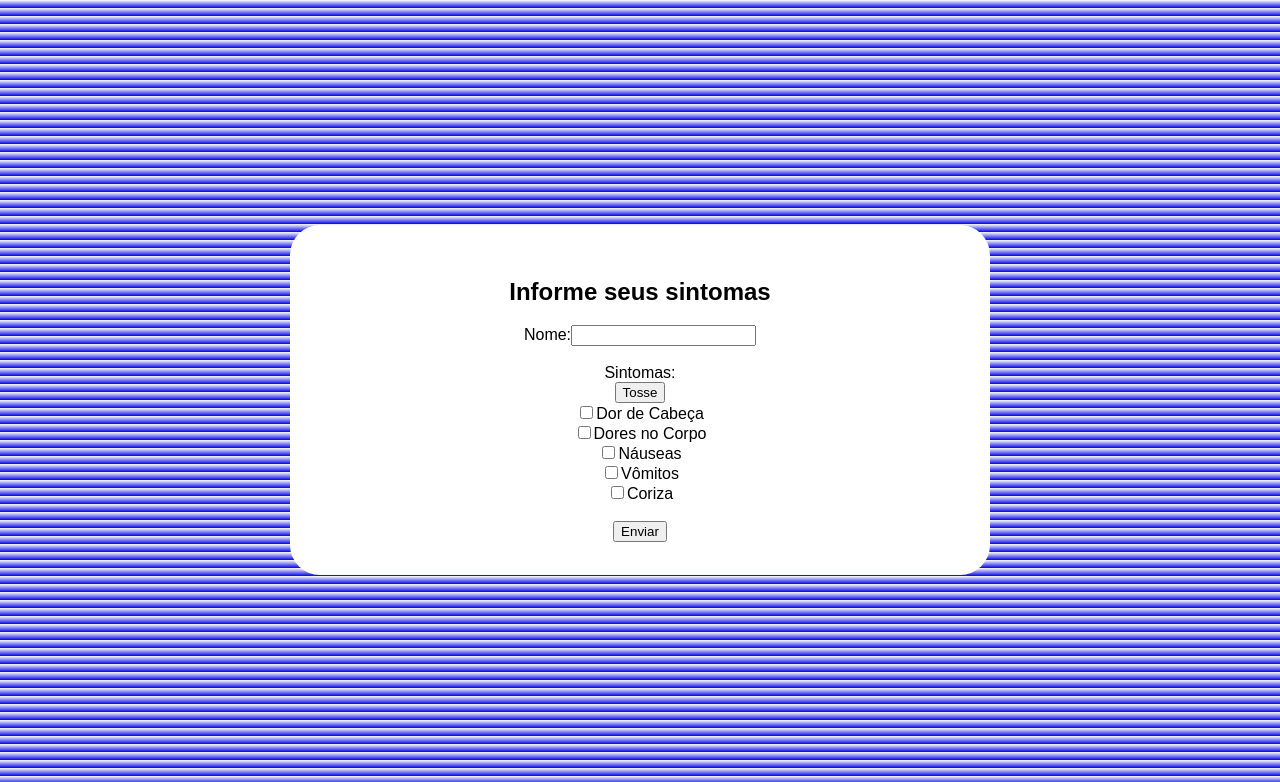
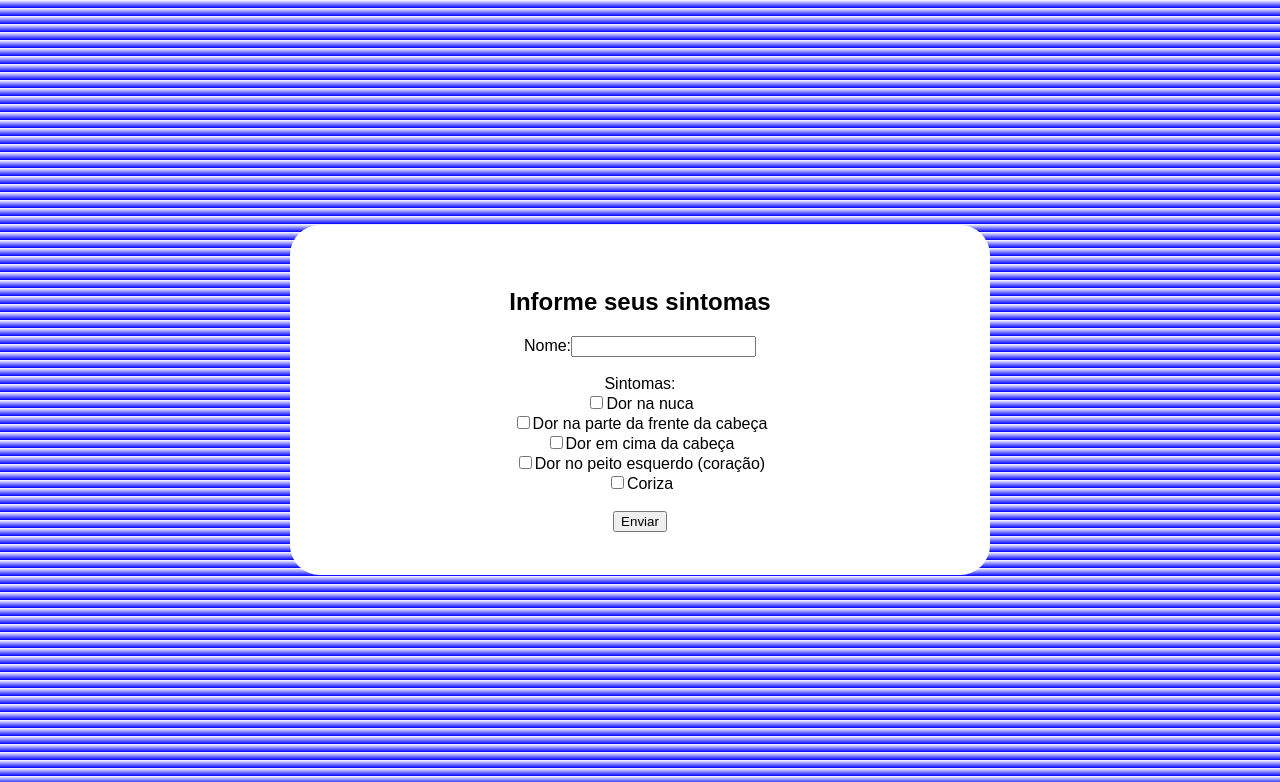
Before and after one commit to Gusy66/TCC-OFICIAL, a PHP site: page /sintomasCabecaTorax.php in a window 1280 px wide. Shown: the top 782 px of the page. Run offline with PHP 8.4, Linux system fonts and the light colour scheme.

Commit message:
Versão upada para buildar no pc do luquinhas

```diff
--- a/css/style.css
+++ b/css/style.css
@@ -27,3 +27,7 @@ body{
     display: inline-table;
 
 }
+
+.check-sintoma {
+
+}
--- a/frente.html
+++ b/frente.html
@@ -18,13 +18,14 @@
       header {
         font-family: 'Roboto', sans-serif;
         font-size: 50px;
+        background-color: rgb(228, 242, 249);
       }
     </style>
 
     </head>
         <body>
 
-            <header class="row justify-content-center p-5 bg-light">
+            <header class="row justify-content-center p-5">
                 Selecione a parte do <br> corpo que sente dor
             </header>
 
--- a/sintomasCabecaTorax.php
+++ b/sintomasCabecaTorax.php
@@ -22,12 +22,11 @@ require_once('dbconn.php');
 
             <label>Sintomas:</label><br>
 
-            <button type="checkbox" name="sintomas[]" value="tosse">Tosse</button><br>
-            <input type="checkbox" name="sintomas[]" value="dor_de_cabeca">Dor de Cabeça<br>
-            <input type="checkbox" name="sintomas[]" value="dores_no_corpo">Dores no Corpo<br>
-            <input type="checkbox" name="sintomas[]" value="nauseas">Náuseas<br>
-            <input type="checkbox" name="sintomas[]" value="vomitos">Vômitos<br>
-            <input type="checkbox" name="sintomas[]" value="coriza">Coriza<br><br>
+            <input class="check-sintoma" type="checkbox" name="sintomas[]" value="dor-na-nuca">Dor na nuca</input><br>
+            <input class="check-sintoma"type="checkbox" name="sintomas[]" value="nauseas">Dor na parte da frente da cabeça<br>
+            <input class="check-sintoma"type="checkbox" name="sintomas[]" value="vomitos">Dor em cima da cabeça<br>
+            <input class="check-sintoma"type="checkbox" name="sintomas[]" value="dores_no_corpo">Dor no peito esquerdo (coração)<br>
+            <input class="check-sintoma"type="checkbox" name="sintomas[]" value="coriza">Coriza<br><br>
 
             <input type="submit" value="Enviar">
         </form>
```
Also changed, not shown: css/frente.css (+0 -9 lines).
